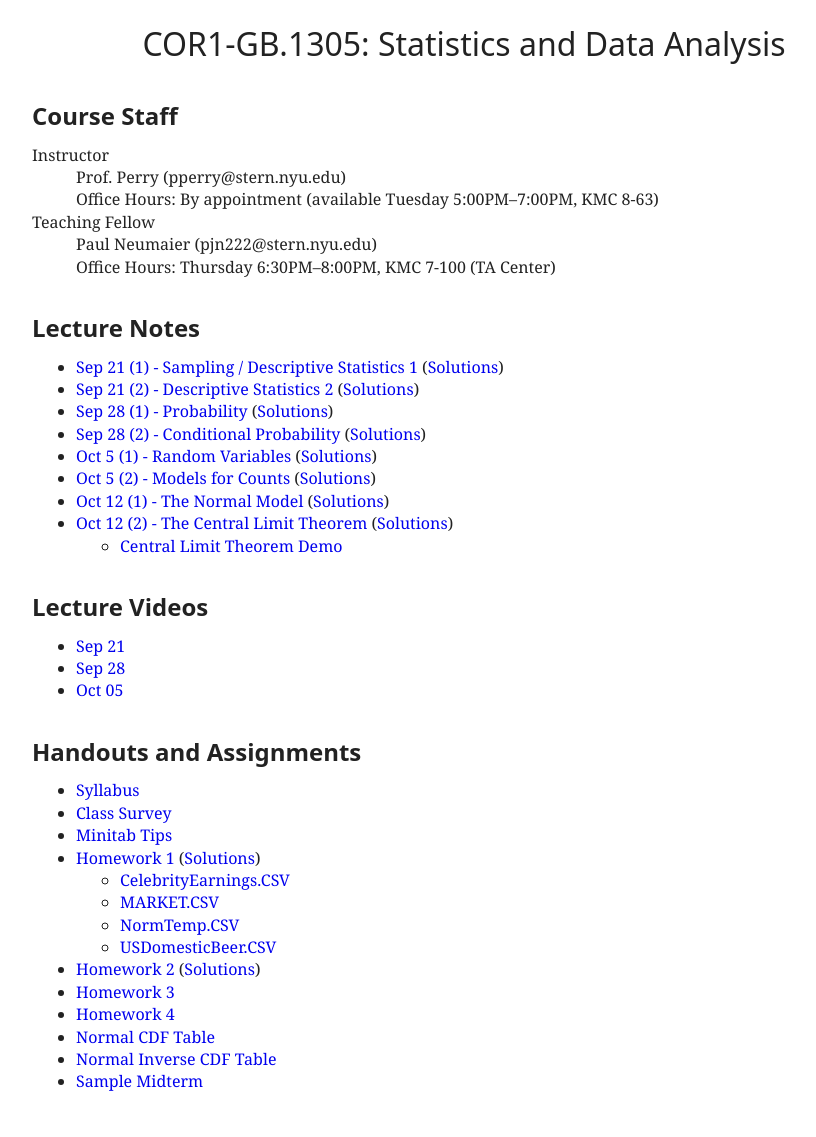
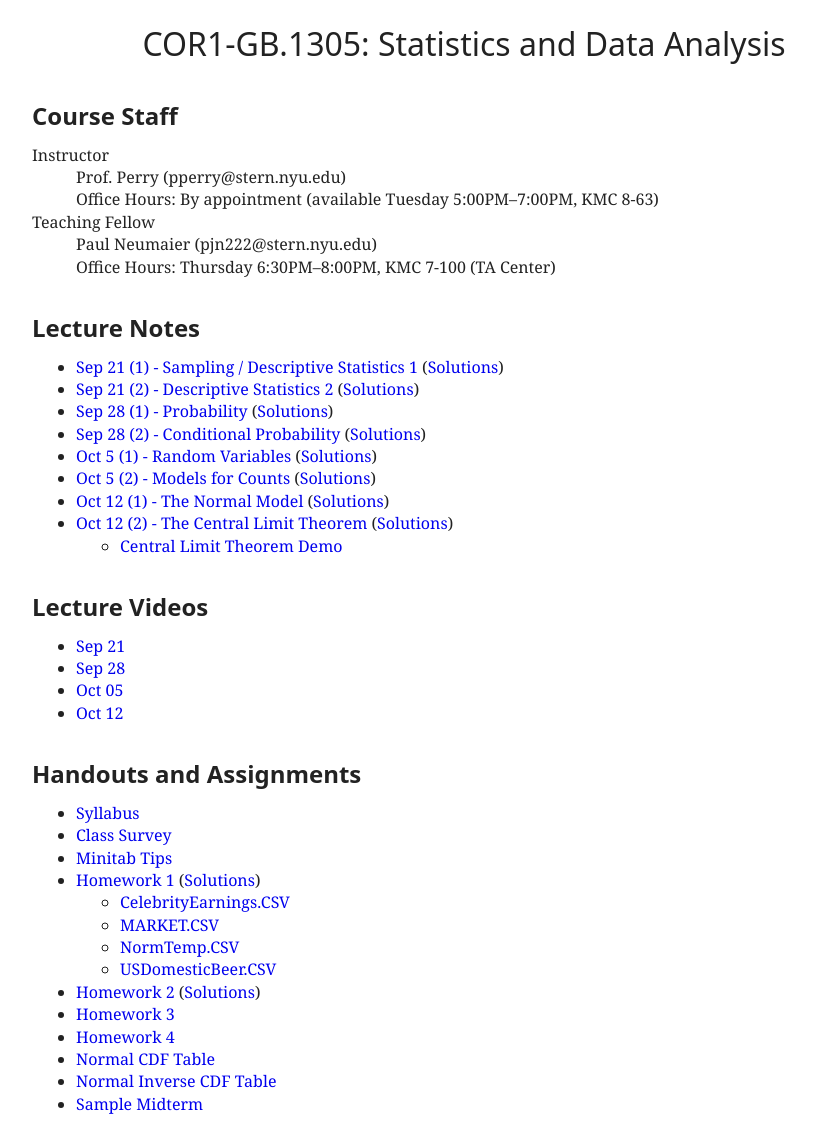
Before and after one commit to patperry/patperry.github.com, a Jekyll site: the page built from course/cor1305/index.html, in a window 1280 px wide. Shown: the whole page, without its empty margins (176-992 px from the left). Built offline with Jekyll 4.4.1, drawn with Linux system fonts in a browser that asks for light colours; before the commit the page ends 1115 px from its top, so only the background shows below that.

Commit message:
add link to lecture video

```diff
--- a/course/cor1305/index.html
+++ b/course/cor1305/index.html
@@ -87,6 +87,7 @@
   <li><a href="http://nyustern.mediasite.com/Mediasite/Play/3e8eb423ab5e42c595c0a89f0f22ed231d">Sep 21</a>
   <li><a href="http://nyustern.mediasite.com/Mediasite/Play/38b2ebad4256427c8e8d27bb83ca69641d">Sep 28</a>
   <li><a href="http://nyustern.mediasite.com/Mediasite/Play/6da60668ad9b40e6a24ca382ed9d51341d">Oct 05</a>
+  <li><a href="http://nyustern.mediasite.com/Mediasite/Play/df1b5c024ce24754b7e4bcb40e17a6b31d">Oct 12</a>
 </ul>
 
 
```
